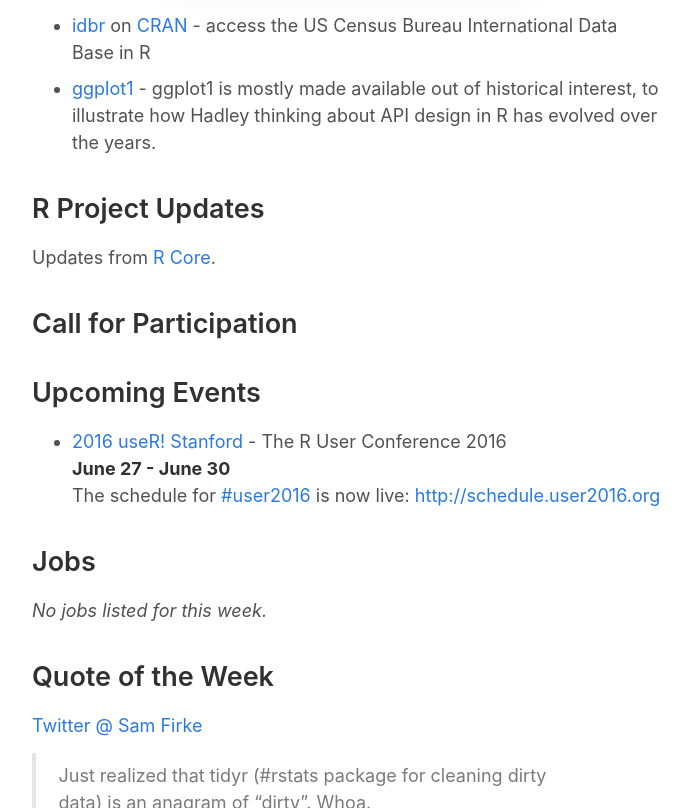
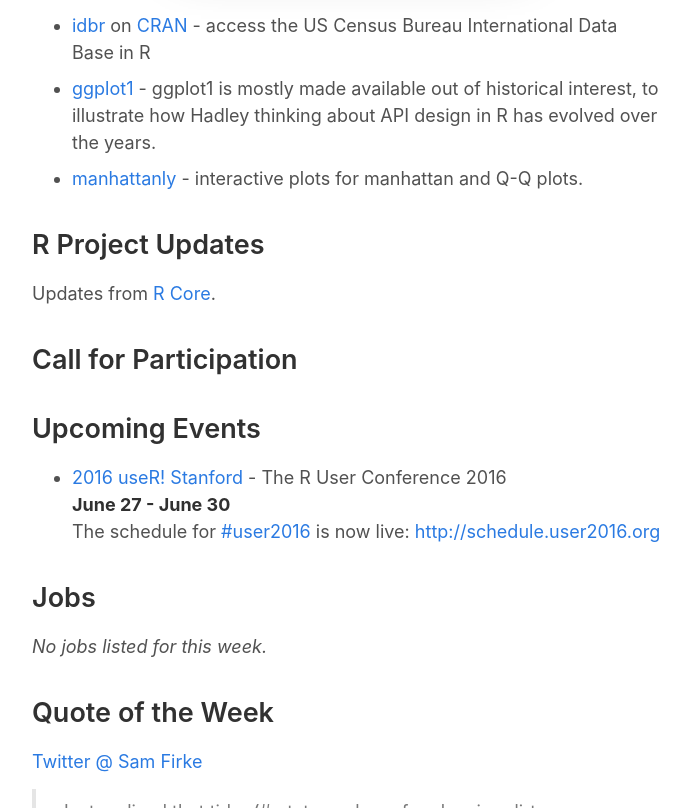
Before and after one commit to rweekly/rweekly.org, a Jekyll site: the page built from draft.md, in a window 1280 px wide and 900 px high, scrolled down 4263 px, cut to the strip 92-900 px from the top of the window. Shown: the whole strip, without its empty margins (293-983 px from the left). Built offline with Jekyll 4.4.1, drawn with Linux system fonts in a browser that asks for light colours.

Commit message:
add manhattanly library :package:

```diff
--- a/draft.md
+++ b/draft.md
@@ -125,6 +125,8 @@
 
 + [ggplot1](https://github.com/hadley/ggplot1) - ggplot1 is mostly made available out of historical interest, to illustrate how Hadley thinking about API design in R has evolved over the years.
 
++ [manhattanly](https://github.com/sahirbhatnagar/manhattanly) - interactive plots for manhattan and Q-Q plots.
+
 ## R Project Updates
 
 Updates from [R Core](http://developer.r-project.org/blosxom.cgi/R-devel/NEWS).
```
